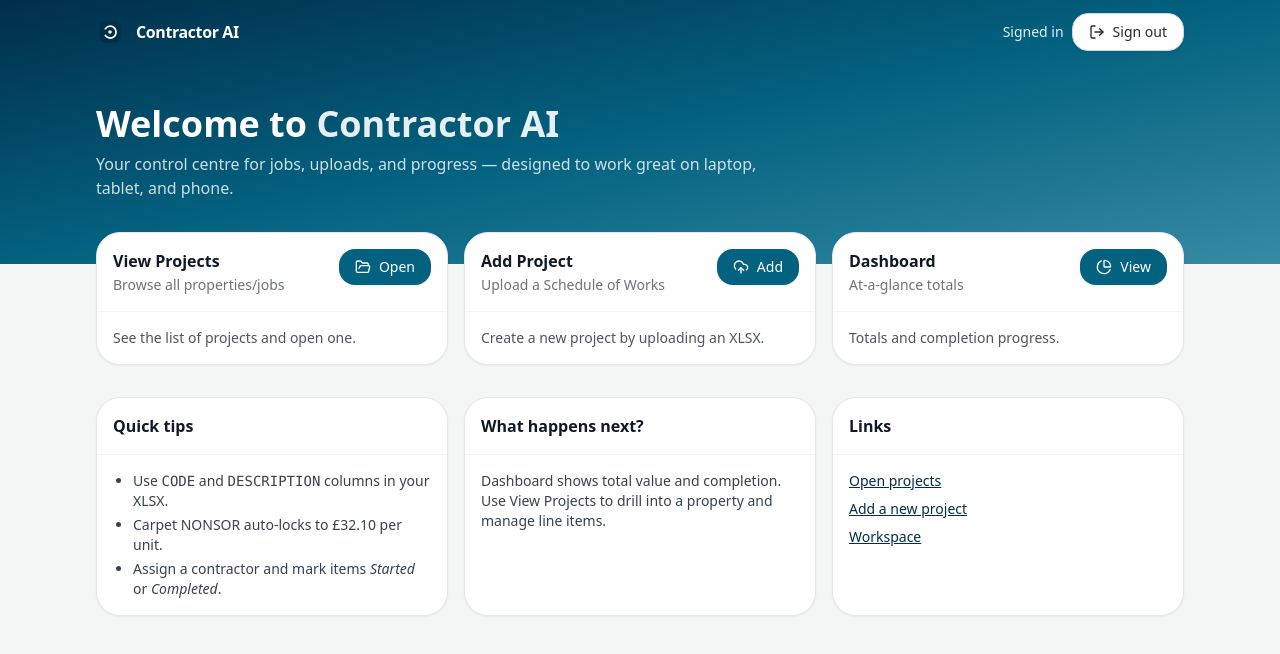
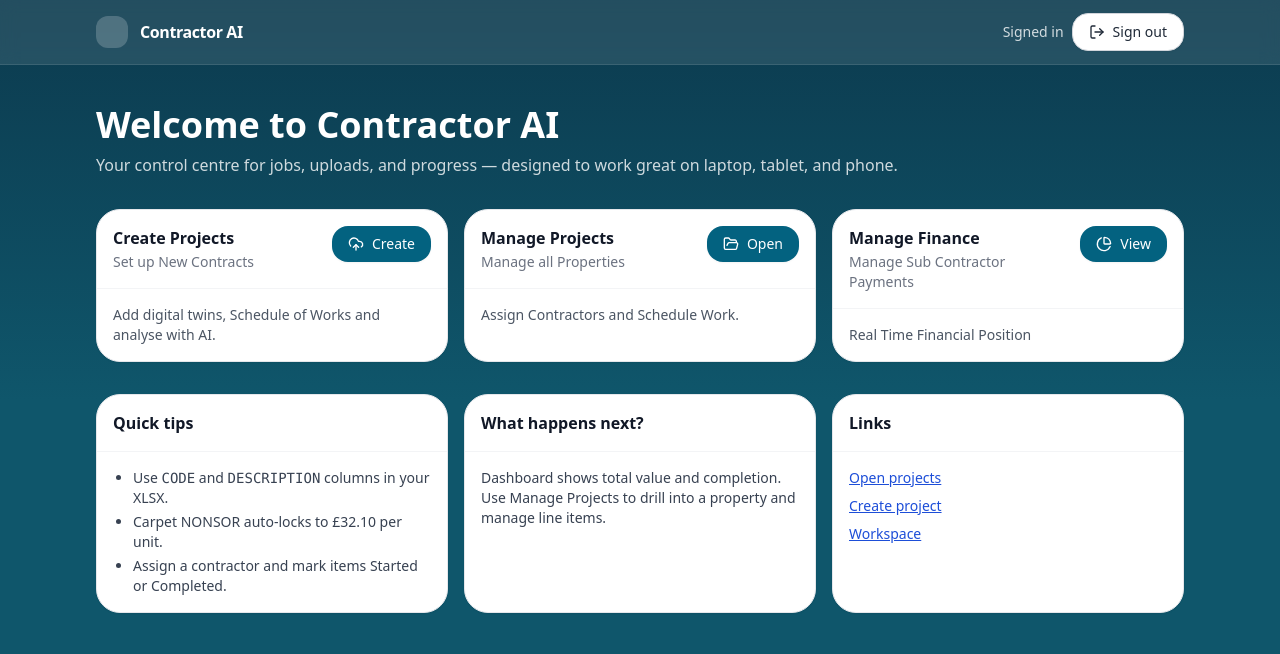
Before and after one commit to mikeherrity1973/contractor-ops, a Next.js app: page /app/home in a window 1280 px wide. Shown: the top 654 px of the page. Built offline with nearby package versions, Linux system fonts and the light colour scheme.

Commit message:
Update page.tsx

```diff
--- a/app/app/home/page.tsx
+++ b/app/app/home/page.tsx
@@ -1,65 +1,101 @@
-'use client';
 import React from 'react';
+import Link from 'next/link';
 import { FolderOpen, UploadCloud, PieChart, LogOut } from 'lucide-react';
 import { Button, Card } from '@/components/ui';
-import Logo from '@/components/Logo';
 
 export default function HomeHub() {
   return (
-    <div className="min-h-screen">
-      {/* Gradient header */}
-      <div className="bg-gradient-to-br from-brand-700 via-brand-600 to-brand-500 text-white">
-        <header className="mx-auto max-w-6xl px-4 sm:px-6 lg:px-8 h-16 flex items-center justify-between">
+    <div className="min-h-screen bg-gradient-to-b from-[#0C3A4E] via-[#0F566B] to-[#0F566B]">
+      {/* Top bar */}
+      <header className="sticky top-0 z-10 bg-white/10 backdrop-blur border-b border-white/10">
+        <div className="mx-auto max-w-6xl px-4 sm:px-6 lg:px-8 h-16 flex items-center justify-between">
           <div className="flex items-center gap-3">
-            <Logo />
-            <span className="font-semibold tracking-tight">Contractor AI</span>
+            <div className="h-8 w-8 rounded-xl bg-white/20" />
+            <span className="font-semibold tracking-tight text-white">Contractor AI</span>
           </div>
           <div className="flex items-center gap-2">
-            <span className="hidden sm:block text-sm/none opacity-90">Signed in</span>
-            <Button variant="outline"><LogOut size={16}/> <span className="text-gray-800">Sign out</span></Button>
+            <span className="hidden sm:block text-sm text-white/80">Signed in</span>
+            <Link href="/"><Button variant="outline"><LogOut size={16}/> Sign out</Button></Link>
           </div>
-        </header>
+        </div>
+      </header>
 
-        <div className="mx-auto max-w-6xl px-4 sm:px-6 lg:px-8 py-10">
-          <h1 className="text-3xl sm:text-4xl font-semibold">Welcome to <span className="text-white/90">Contractor AI</span></h1>
-          <p className="mt-2 text-white/80 max-w-2xl">Your control centre for jobs, uploads, and progress — designed to work great on laptop, tablet, and phone.</p>
-          <div className="h-6" />
+      {/* Page body */}
+      <main className="mx-auto max-w-6xl px-4 sm:px-6 lg:px-8 py-10 space-y-8">
+        <div className="text-white">
+          <h1 className="text-4xl font-bold">Welcome to Contractor AI</h1>
+          <p className="mt-2 text-white/80">
+            Your control centre for jobs, uploads, and progress — designed to work great on laptop, tablet, and phone.
+          </p>
         </div>
-      </div>
 
-      {/* Body */}
-      <main className="mx-auto max-w-6xl px-4 sm:px-6 lg:px-8 py-8 space-y-8">
+        {/* Primary actions (REORDERED + TEXT UPDATED) */}
         <section className="grid grid-cols-1 sm:grid-cols-3 gap-4 -mt-16">
-          <Card title="View Projects" subtitle="Browse all properties/jobs"
-            actions={<Button href="/app#jobs"><FolderOpen size={16}/> Open</Button>}>
-            <p className="text-sm text-gray-600">See the list of projects and open one.</p>
+          {/* 1) Create Projects (was Add Project) */}
+          <Card
+            title="Create Projects"
+            subtitle="Set up New Contracts"
+            actions={
+              <Link href="/app#upload">
+                <Button><UploadCloud size={16}/> Create</Button>
+              </Link>
+            }
+          >
+            <p className="text-sm text-gray-600">
+              Add digital twins, Schedule of Works and analyse with AI.
+            </p>
           </Card>
-          <Card title="Add Project" subtitle="Upload a Schedule of Works"
-            actions={<Button href="/app#upload"><UploadCloud size={16}/> Add</Button>}>
-            <p className="text-sm text-gray-600">Create a new project by uploading an XLSX.</p>
+
+          {/* 2) Manage Projects (was View Projects) */}
+          <Card
+            title="Manage Projects"
+            subtitle="Manage all Properties"
+            actions={
+              <Link href="/app#jobs">
+                <Button><FolderOpen size={16}/> Open</Button>
+              </Link>
+            }
+          >
+            <p className="text-sm text-gray-600">
+              Assign Contractors and Schedule Work.
+            </p>
           </Card>
-          <Card title="Dashboard" subtitle="At-a-glance totals"
-            actions={<Button href="/app/dashboard"><PieChart size={16}/> View</Button>}>
-            <p className="text-sm text-gray-600">Totals and completion progress.</p>
+
+          {/* 3) Manage Finance (was Dashboard) */}
+          <Card
+            title="Manage Finance"
+            subtitle="Manage Sub Contractor Payments"
+            actions={
+              <Link href="/app/dashboard">
+                <Button><PieChart size={16}/> View</Button>
+              </Link>
+            }
+          >
+            <p className="text-sm text-gray-600">
+              Real Time Financial Position
+            </p>
           </Card>
         </section>
 
+        {/* Lower grid stays unchanged */}
         <section className="grid grid-cols-1 lg:grid-cols-3 gap-4">
           <Card title="Quick tips">
             <ul className="list-disc pl-5 text-sm text-gray-700 space-y-1">
               <li>Use <span className="font-mono">CODE</span> and <span className="font-mono">DESCRIPTION</span> columns in your XLSX.</li>
               <li>Carpet NONSOR auto-locks to £32.10 per unit.</li>
-              <li>Assign a contractor and mark items <em>Started</em> or <em>Completed</em>.</li>
+              <li>Assign a contractor and mark items Started or Completed.</li>
             </ul>
           </Card>
           <Card title="What happens next?">
-            <p className="text-sm text-gray-700">Dashboard shows total value and completion. Use View Projects to drill into a property and manage line items.</p>
+            <p className="text-sm text-gray-700">
+              Dashboard shows total value and completion. Use Manage Projects to drill into a property and manage line items.
+            </p>
           </Card>
           <Card title="Links">
             <div className="flex flex-col gap-2 text-sm">
-              <a className="underline text-brand-700" href="/app#jobs">Open projects</a>
-              <a className="underline text-brand-700" href="/app#upload">Add a new project</a>
-              <a className="underline text-brand-700" href="/app">Workspace</a>
+              <Link className="underline text-blue-700" href="/app#jobs">Open projects</Link>
+              <Link className="underline text-blue-700" href="/app#upload">Create project</Link>
+              <Link className="underline text-blue-700" href="/app">Workspace</Link>
             </div>
           </Card>
         </section>
```
